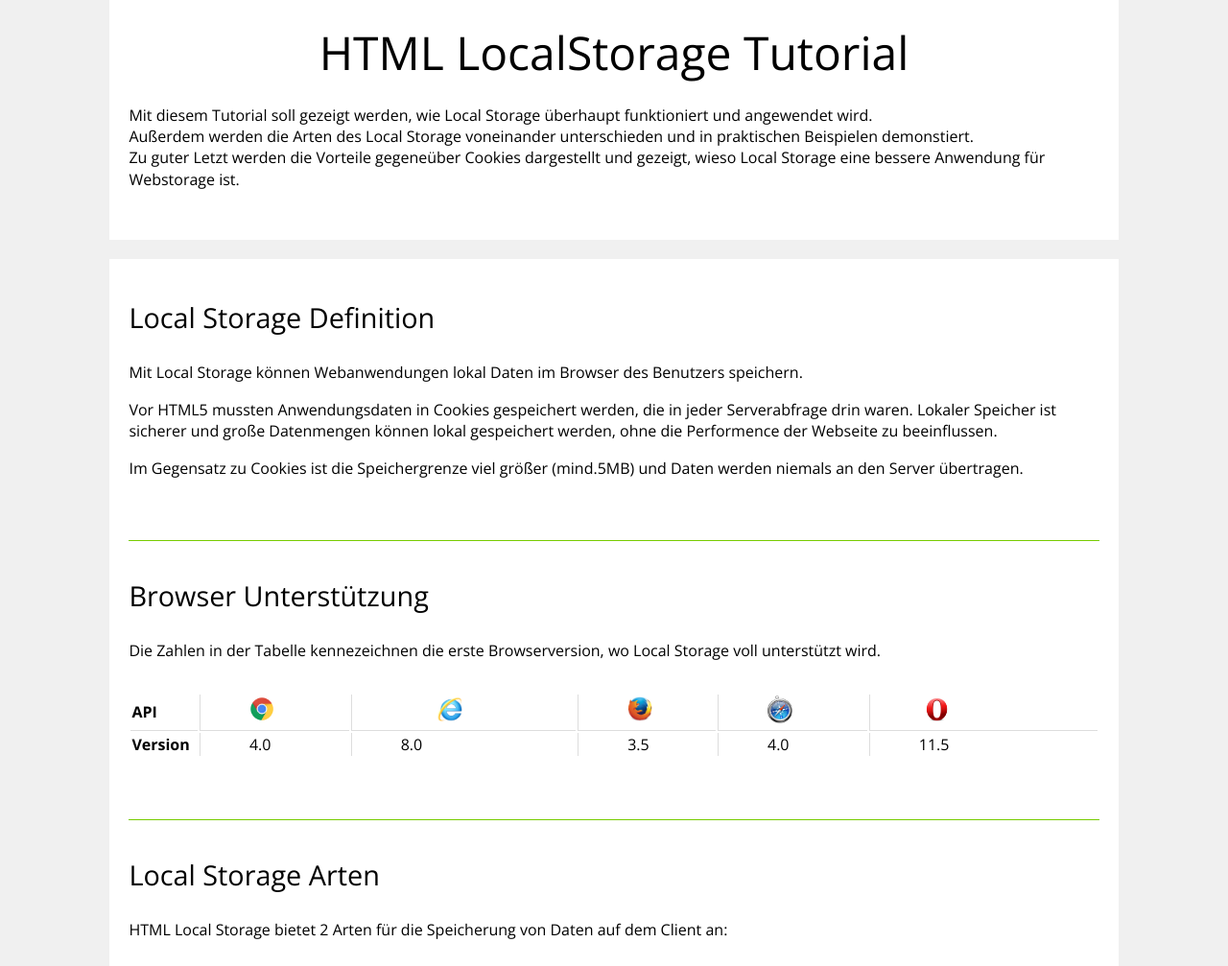
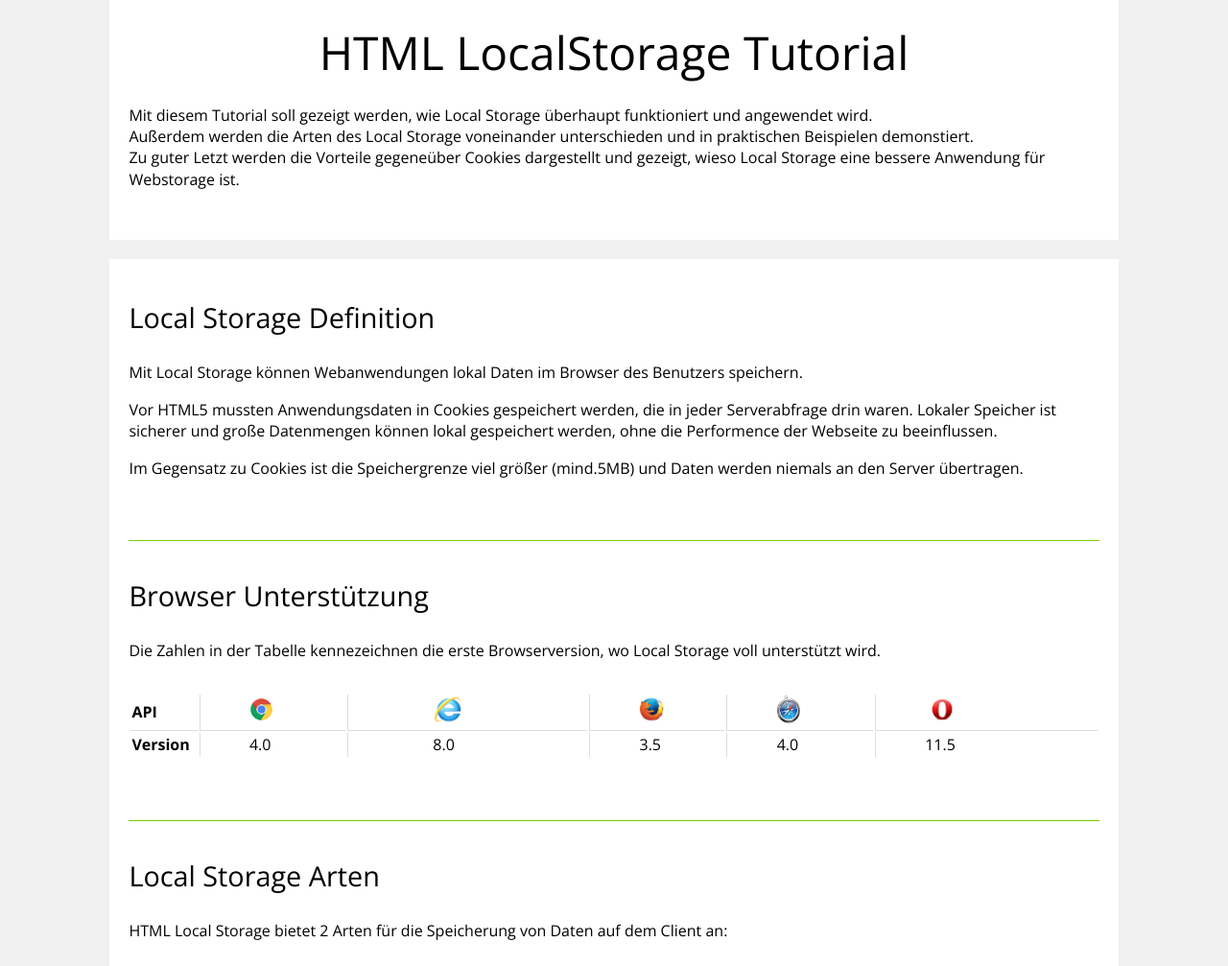
Before and after one commit to IssamJow/Local-Storage-Projekt, a plain HTML site: page Projekt.html in a window 1280 px wide. Shown: the part 93-1100 px from the top of the page at 96% size. Drawn offline with nearby package versions, Linux system fonts and the light colour scheme.

Commit message:
Padding Browser

```diff
--- a/Layout.css
+++ b/Layout.css
@@ -244,3 +244,4 @@ padding-top: 8px;}
 #SessionStorage > div.Exemple2 > h3,#remove > p:nth-child(1){padding-top: 2rem;}
 span{color: blue;}
 #Support > table > thead > tr > th:nth-child(3) > img {padding-left: 2.3rem;}
+#Support > table > tbody > tr > td:nth-child(3) {padding-left:5.5rem;}
```
